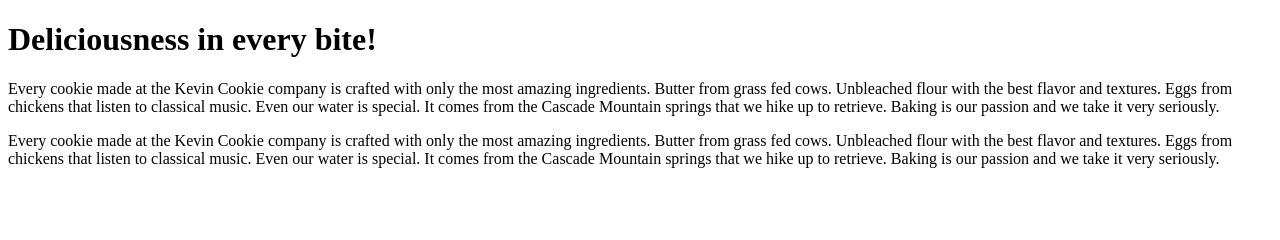
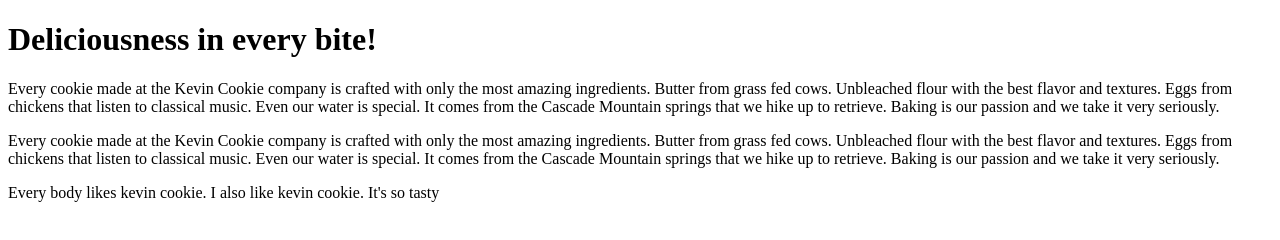
Before and after one commit to Yondhen123/cookie.com, a plain HTML site: page index.htm in a window 1280 px wide. Drawn offline with Linux system fonts and the light colour scheme.

Commit message:
Update index.htm

```diff
--- a/index.htm
+++ b/index.htm
@@ -6,6 +6,6 @@
 <p>Every cookie made at the Kevin Cookie company is crafted with only the most amazing ingredients. Butter from grass fed cows. Unbleached flour with the best flavor and textures. Eggs from chickens that listen to classical music. Even our water is special. It comes from the Cascade Mountain springs that we hike up to retrieve. Baking is our passion and we take it very seriously.</p>
 
 <p>Every cookie made at the Kevin Cookie company is crafted with only the most amazing ingredients. Butter from grass fed cows. Unbleached flour with the best flavor and textures. Eggs from chickens that listen to classical music. Even our water is special. It comes from the Cascade Mountain springs that we hike up to retrieve. Baking is our passion and we take it very seriously.</p>
-
+<p> Every body likes kevin cookie. I also like kevin cookie. It's so tasty</>
 </body>
 </html>
```
